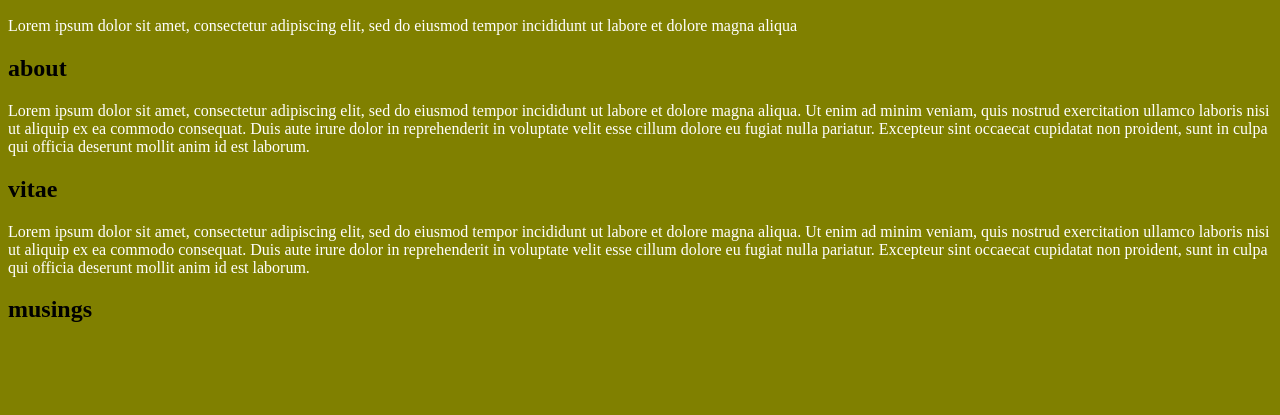
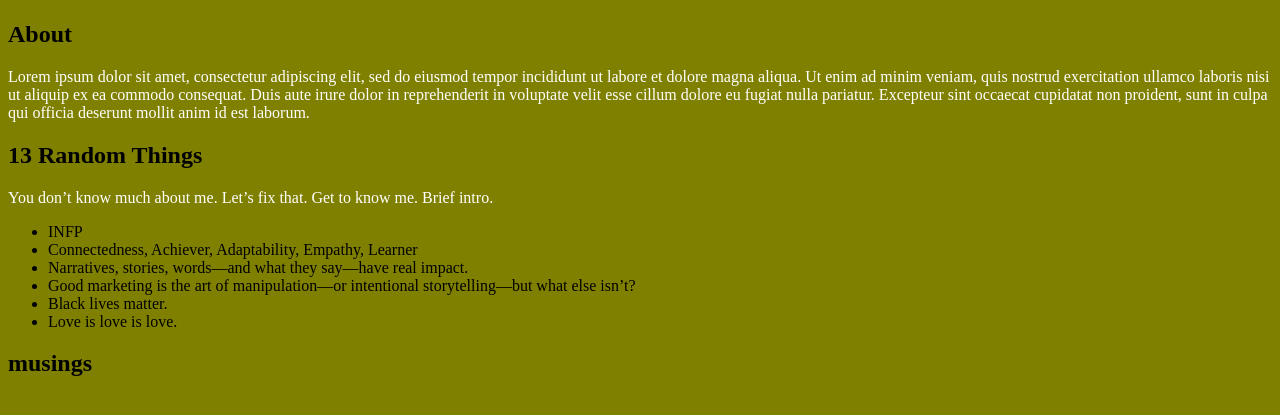
Before and after one commit to sarahluft/sarahluft.github.io, a plain HTML site: page unit_5/index.html in a window 1280 px wide. Shown: the part 383-798 px from the top of the page. Drawn offline with Linux system fonts and the light colour scheme; files that its build step writes are made by us from their sources.

Commit message:
unit 5 redo with no semantic elements

```diff
--- a/unit_5/index.html
+++ b/unit_5/index.html
@@ -7,11 +7,18 @@
 	<body>
 		<h1>Sarah Luft</h1>
 		<img src="images/catandmural.jpg">
-		<p>Lorem ipsum dolor sit amet, consectetur adipiscing elit, sed do eiusmod tempor incididunt ut labore et dolore magna aliqua</p>
-		<h2>about</h2>
+		<h2>About</h2>
 		<p>Lorem ipsum dolor sit amet, consectetur adipiscing elit, sed do eiusmod tempor incididunt ut labore et dolore magna aliqua. Ut enim ad minim veniam, quis nostrud exercitation ullamco laboris nisi ut aliquip ex ea commodo consequat. Duis aute irure dolor in reprehenderit in voluptate velit esse cillum dolore eu fugiat nulla pariatur. Excepteur sint occaecat cupidatat non proident, sunt in culpa qui officia deserunt mollit anim id est laborum.</p>
-		<h2>vitae</h2>
-		<p>Lorem ipsum dolor sit amet, consectetur adipiscing elit, sed do eiusmod tempor incididunt ut labore et dolore magna aliqua. Ut enim ad minim veniam, quis nostrud exercitation ullamco laboris nisi ut aliquip ex ea commodo consequat. Duis aute irure dolor in reprehenderit in voluptate velit esse cillum dolore eu fugiat nulla pariatur. Excepteur sint occaecat cupidatat non proident, sunt in culpa qui officia deserunt mollit anim id est laborum.</p>
+		<h2>13 Random Things</h2>
+			<p>You don’t know much about me. Let’s fix that. Get to know me. Brief intro.</p>
+			<ul>
+				<li>INFP</li>
+				<li>Connectedness, Achiever, Adaptability, Empathy, Learner</li>
+				<li>Narratives, stories, words—and what they say—have real impact.</li>
+				<li>Good marketing is the art of manipulation—or intentional storytelling—but what else isn’t?</li>
+				<li>Black lives matter.</li>
+				<li>Love is love is love.</li>
+			</ul>
 		<h2>musings</h2>
 	</body>
 </html>
```
